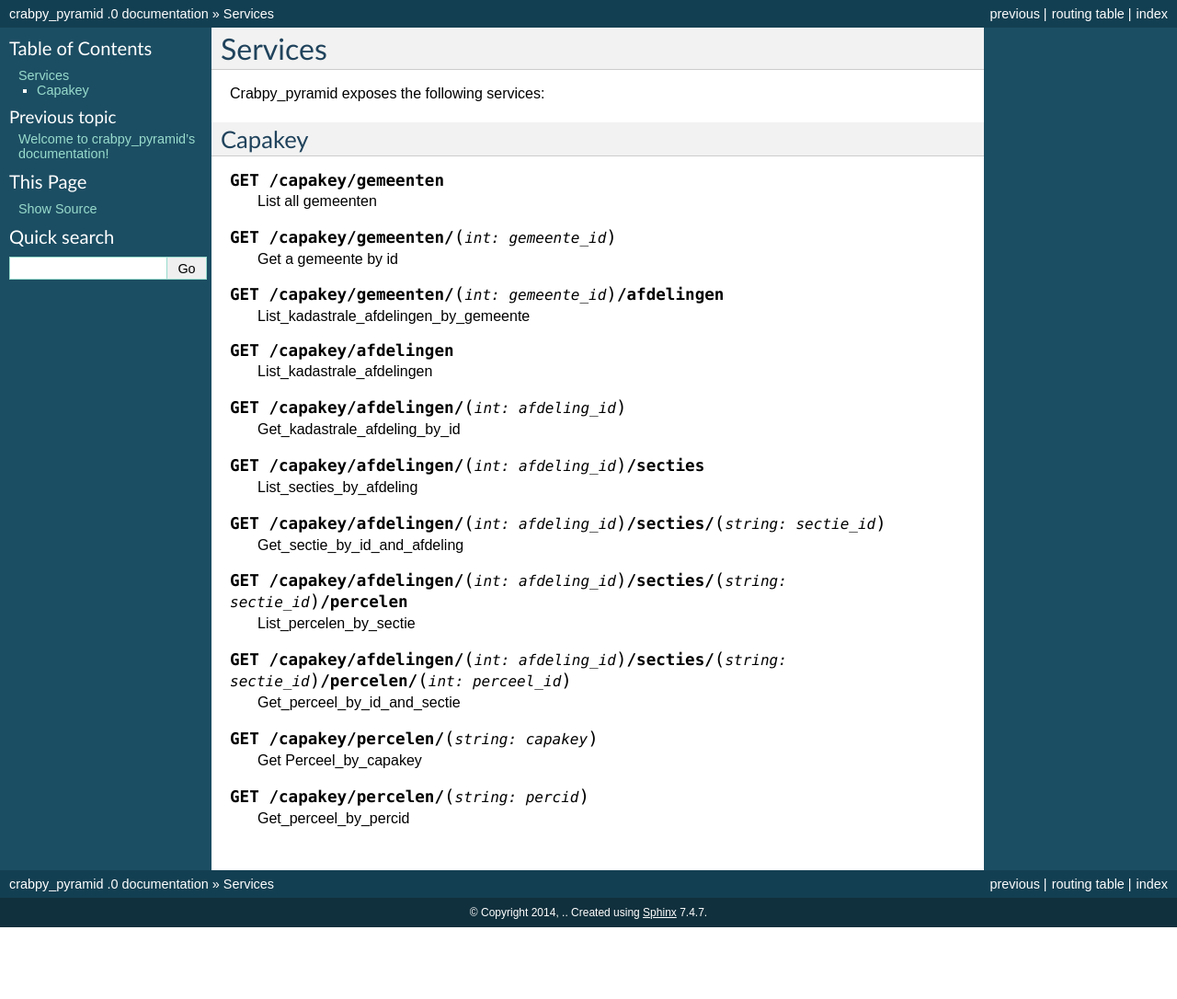
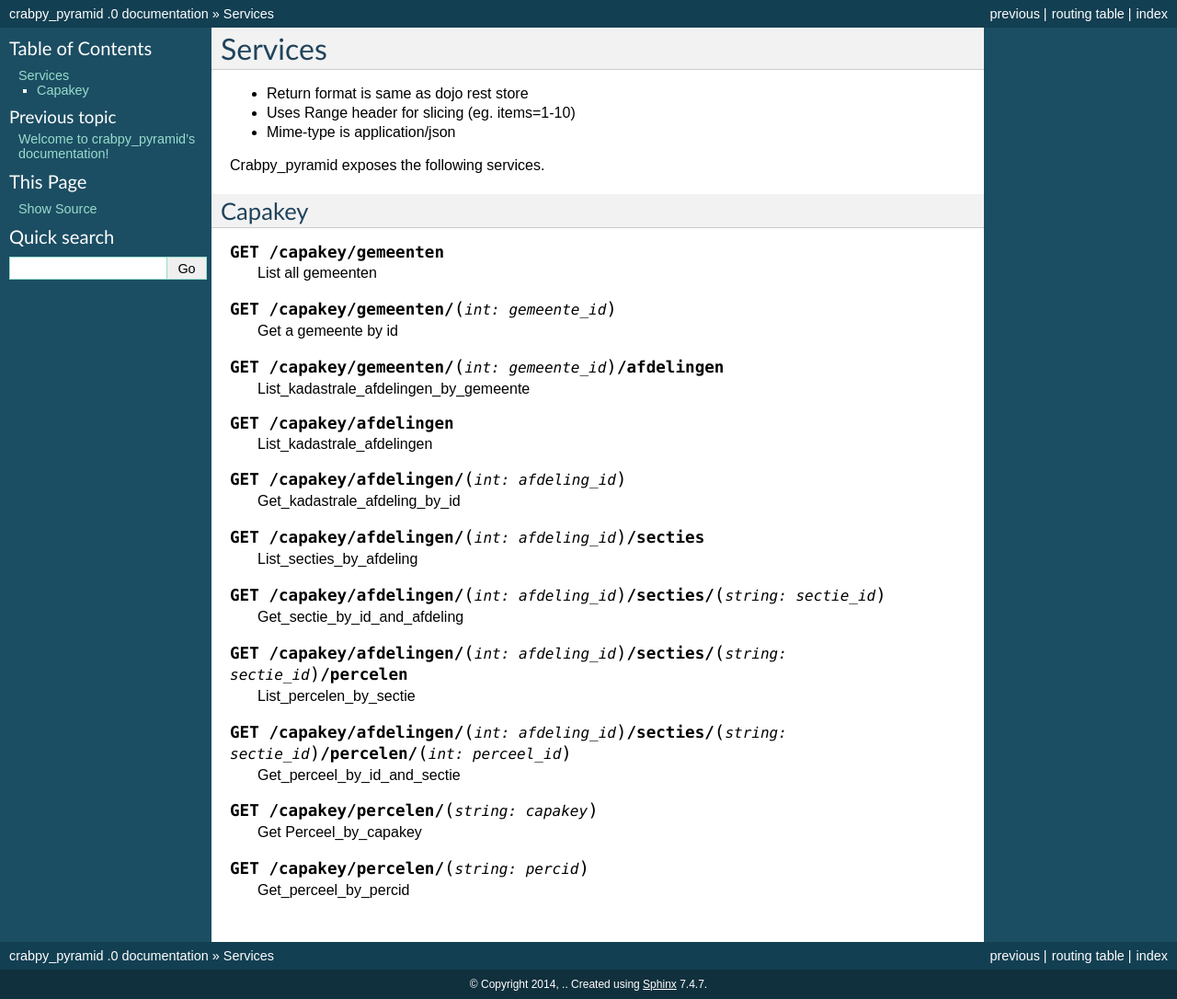
Before and after one commit to OnroerendErfgoed/crabpy_pyramid, a Sphinx documentation site: the page built from docs/source/services.rst, in a window 1280 px wide. Shown: the whole page at 92% size. Built offline with Sphinx 7.4.7, drawn with Linux system fonts in a browser that asks for light colours; before the commit the page ends 1008 px from its top, so only the background shows below that.

Commit message:
Further docs on services.

```diff
--- a/docs/source/services.rst
+++ b/docs/source/services.rst
@@ -1,7 +1,11 @@
 Services
 ========
 
-Crabpy_pyramid exposes the following services:
+* Return format is same as dojo rest store
+* Uses Range header for slicing (eg. items=1-10)
+* Mime-type is application/json
+
+Crabpy_pyramid exposes the following services.
 
 Capakey
 -------
```
